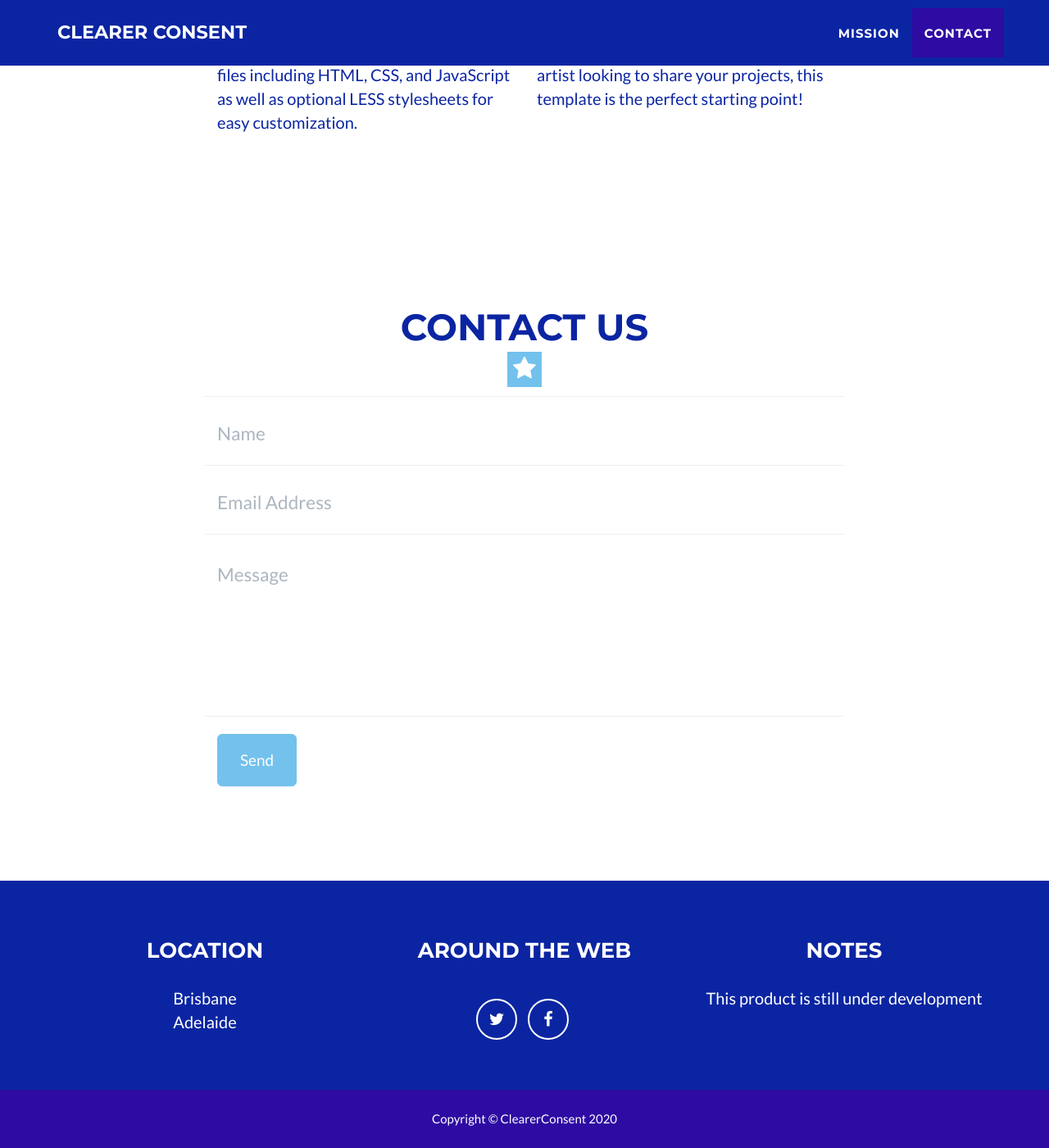
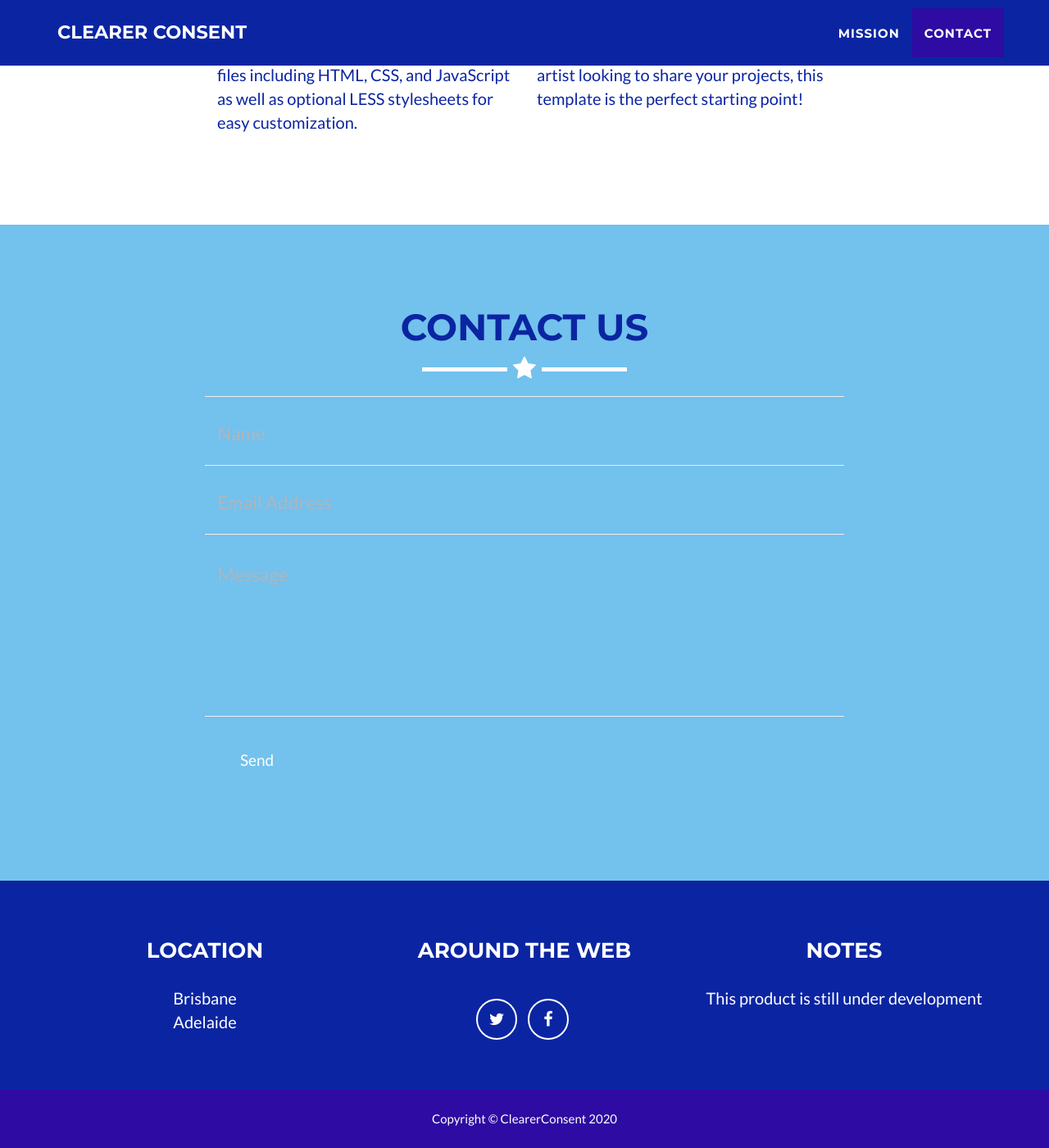
Before and after one commit to ClearerConsent/ClearerConsent.github.io, a Jekyll site: the page built from index.html, in a window 1280 px wide and 1400 px high, scrolled down 1009 px. Shown: the whole window at 82% size. Built offline with Jekyll 4.4.1, drawn with Linux system fonts in a browser that asks for light colours.

Commit message:
Fixing colours one last time

```diff
--- a/_includes/contact_static.html
+++ b/_includes/contact_static.html
@@ -1,5 +1,5 @@
 <!-- Contact Section -->
-<section id="contact" background-color=73c1ed>
+<section id="contact" class='contact'>
 	<div class="container">
 		<div class="row">
 			<div class="col-lg-12 text-center">
--- a/_includes/css/main.css
+++ b/_includes/css/main.css
@@ -182,6 +182,10 @@
 
 section.success {
     color: #fff;
+    background-color: #{{ site.color.primary }};
+}
+
+section.contact {
     background-color: #{{ site.color.primary }};
 }
 
```
